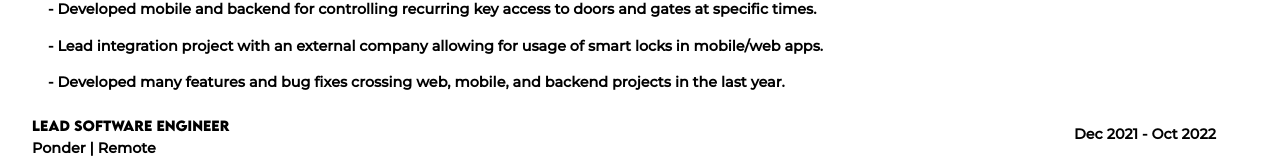
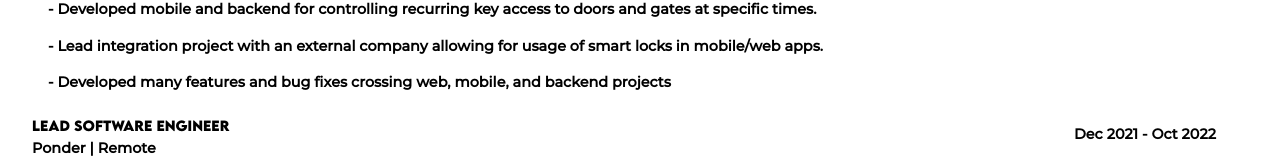
Before and after one commit to CodeJonesW/Wills_Blog, a Next.js app: page /resume in a window 1280 px wide. Shown: the part 213-375 px from the top of the page. Built offline with nearby package versions, Linux system fonts and the light colour scheme.

Commit message:
update resume wording

```diff
--- a/pages/resume.tsx
+++ b/pages/resume.tsx
@@ -58,7 +58,7 @@ export default function Resume({ posts }: BlogProps) {
               "Developed backend feature to update status of gates in real time.",
               "Developed mobile and backend for controlling recurring key access to doors and gates at specific times.",
               "Lead integration project with an external company allowing for usage of smart locks in mobile/web apps.",
-              "Developed many features and bug fixes crossing web, mobile, and backend projects in the last year.",
+              "Developed many features and bug fixes crossing web, mobile, and backend projects",
             ]}
             date={"Oct 2022 - Present"}
           />
```
